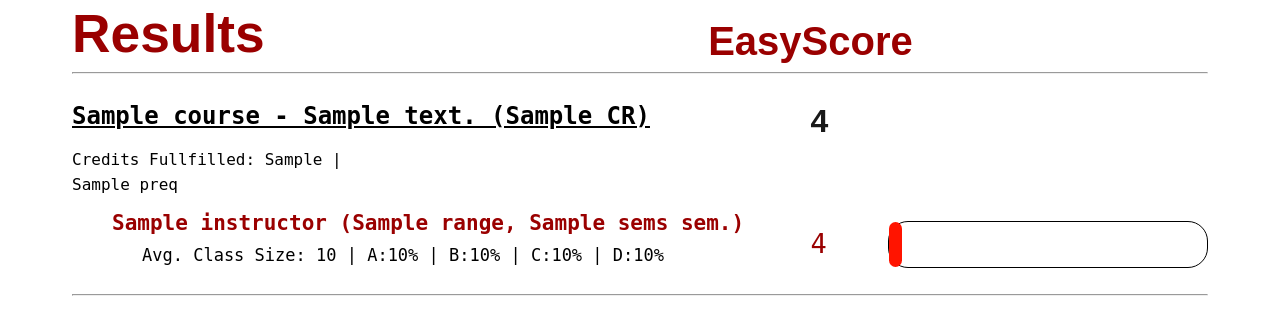
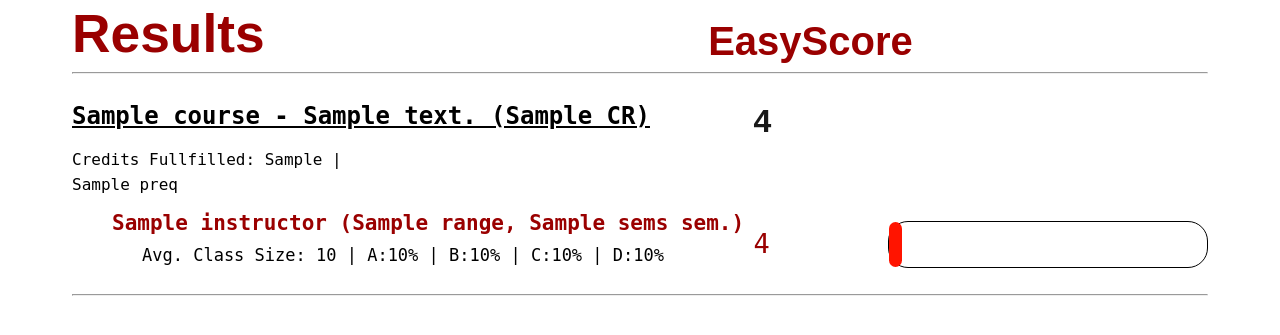
Before and after one commit to arishabh/easyscore, a Flask app: template templates/result.html in a window 1280 px wide. Shown: the part 294-629 px from the top of the page. Run offline with Flask 2, Linux system fonts and the light colour scheme; the template is opened without the code that fills it: most values are stand-ins (such as "Sample title", 1, 10 or a date in 2020); parts of the project's set-up code (start-up, migrations or seed data) failed here and were passed over.

Commit message:
allignment

```diff
--- a/static/css/style.css
+++ b/static/css/style.css
@@ -154,14 +154,14 @@
   position: relative;
   height: 330px;
   float: left;
-  width: 65%;
+  width: 60%;
 }
 
 .column2 {
   position: relative;
   text-align: left;
   float: left;
-  width: 35%;
+  width: 40%;
 }
 
 .column3{
@@ -171,7 +171,7 @@
 .column11 {
   position: relative;
   float: left;
-  width: 65%;
+  width: 60%;
 }
 
 .column12 {
@@ -179,7 +179,7 @@
   float: left;
   width: 6%;
   color: #9A0000;
-  font-size: 20px;
+  font-size: 25px;
 }
 
 .column13{
```
